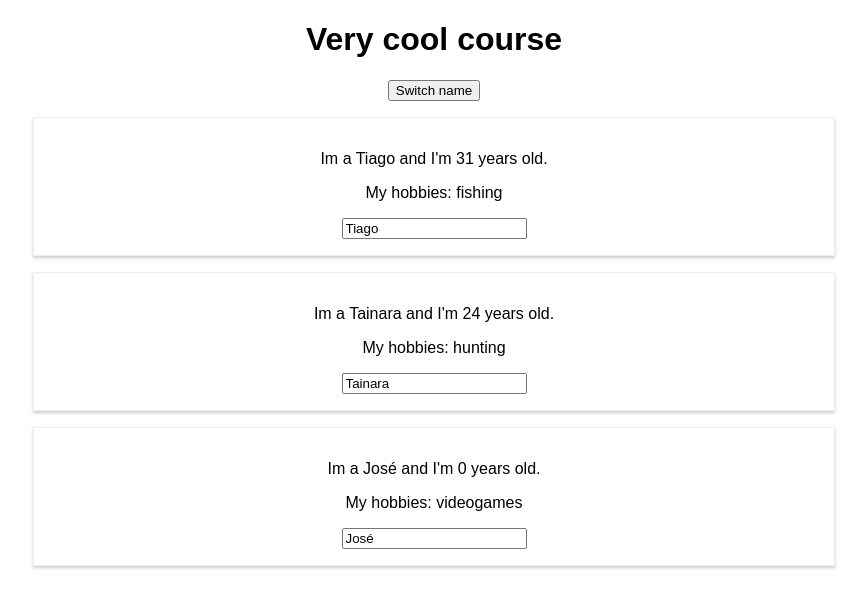
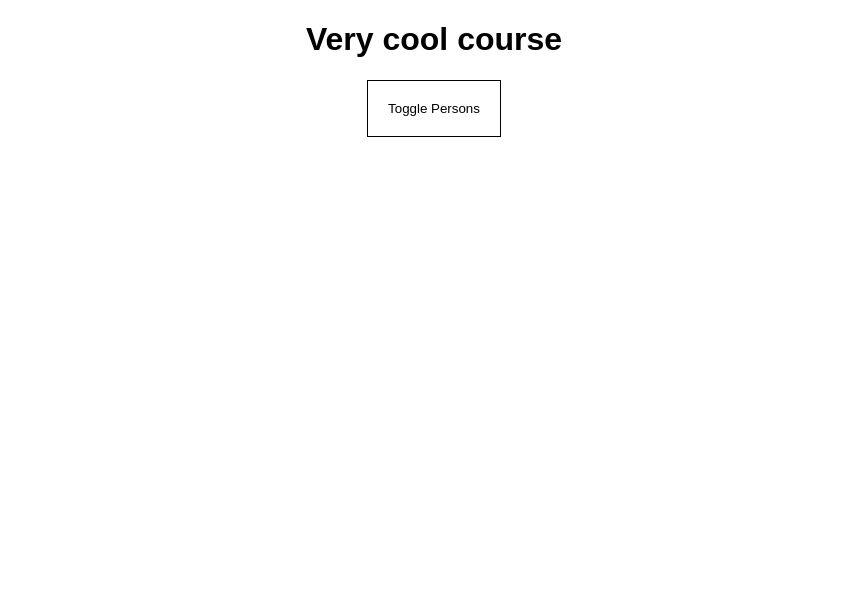
Before and after one commit to resmall/reactjs-guide, a React (Create React App) app: page / in a window 1280 px wide. Shown: the top 608 px of the page, without its empty margins (206-1073 px from the left). Built offline with nearby package versions, Linux system fonts and the light colour scheme.

Commit message:
Toggling hide show persons

```diff
--- a/src/App.js
+++ b/src/App.js
@@ -1,64 +1,83 @@
-import React, { Component } from 'react';
-import './App.css';
-import Person from './Person/Person'
+import React, { Component } from "react";
+import "./App.css";
+import Person from "./Person/Person";
 
 class App extends Component {
   state = {
     persons: [
-      { name: "Tiago", age: "31"},
-      { name: "Tainara", age: "24"},
-      { name: "José", age: "0"},
+      { name: "Tiago", age: "31" },
+      { name: "Tainara", age: "24" },
+      { name: "José", age: "0" }
     ],
     another: "state"
   };
 
-  switchNameHandler = (newName) =>{
+  switchNameHandler = newName => {
     this.setState({
       persons: [
-        { name: newName, age: "31"},
-        { name: "Tainara", age: "22"},
-        { name: "José", age: "0"},
+        { name: newName, age: "31" },
+        { name: "Tainara", age: "22" },
+        { name: "José", age: "0" }
+      ],
+      showPersons: false
+    });
+  };
+
+  handleTogglePersons = () => {
+    this.setState({
+      showPersons: !this.state.showPersons
+    });
+  };
+
+  nameChangedHandler = event => {
+    this.setState({
+      persons: [
+        { name: "Tiago ", age: "31" },
+        { name: event.target.value, age: "22" },
+        { name: "José", age: "0" }
       ]
     });
-  }
+  };
 
-  nameChangedHandler = (event) =>  {
-    this.setState({
-      persons: [
-        { name: "Tiago ", age: "31"},
-        { name: event.target.value, age: "22"},
-        { name: "José", age: "0"},
-      ]
-    })
-  }
+  render() {
+    const style = {
+      border: 'solid 1px black',
+      padding: '20px',
+      backgroundColor: 'white'
+    };
 
-  render () {
     return (
       <div className="App">
         <h1>Very cool course</h1>
-        <button onClick={() => this.switchNameHandler("new name")}>
-          Switch name
-        </button>
+        <button style={style} onClick={this.handleTogglePersons}>Toggle Persons</button>
 
+        {this.state.showPersons ? (
+          <div>
             <Person
               name={this.state.persons[0].name}
               age={this.state.persons[0].age}
-        >My hobbies: fishing</Person>
-
+            >
+              My hobbies: fishing
+            </Person>
             <Person
               changed={this.nameChangedHandler}
               click={() => this.switchNameHandler("another name")}
               name={this.state.persons[1].name}
               age={this.state.persons[1].age}
-        >My hobbies: hunting</Person>
-
+            >
+              My hobbies: hunting
+            </Person>
             <Person
               name={this.state.persons[2].name}
               age={this.state.persons[2].age}
-          >My hobbies: videogames</Person>
+            >
+              My hobbies: videogames
+            </Person>
+          </div>
+        ) : null}
       </div>
     );
-  };
+  }
 }
 
 export default App;
```
Lines whose indentation alone changed are shown as unchanged.
